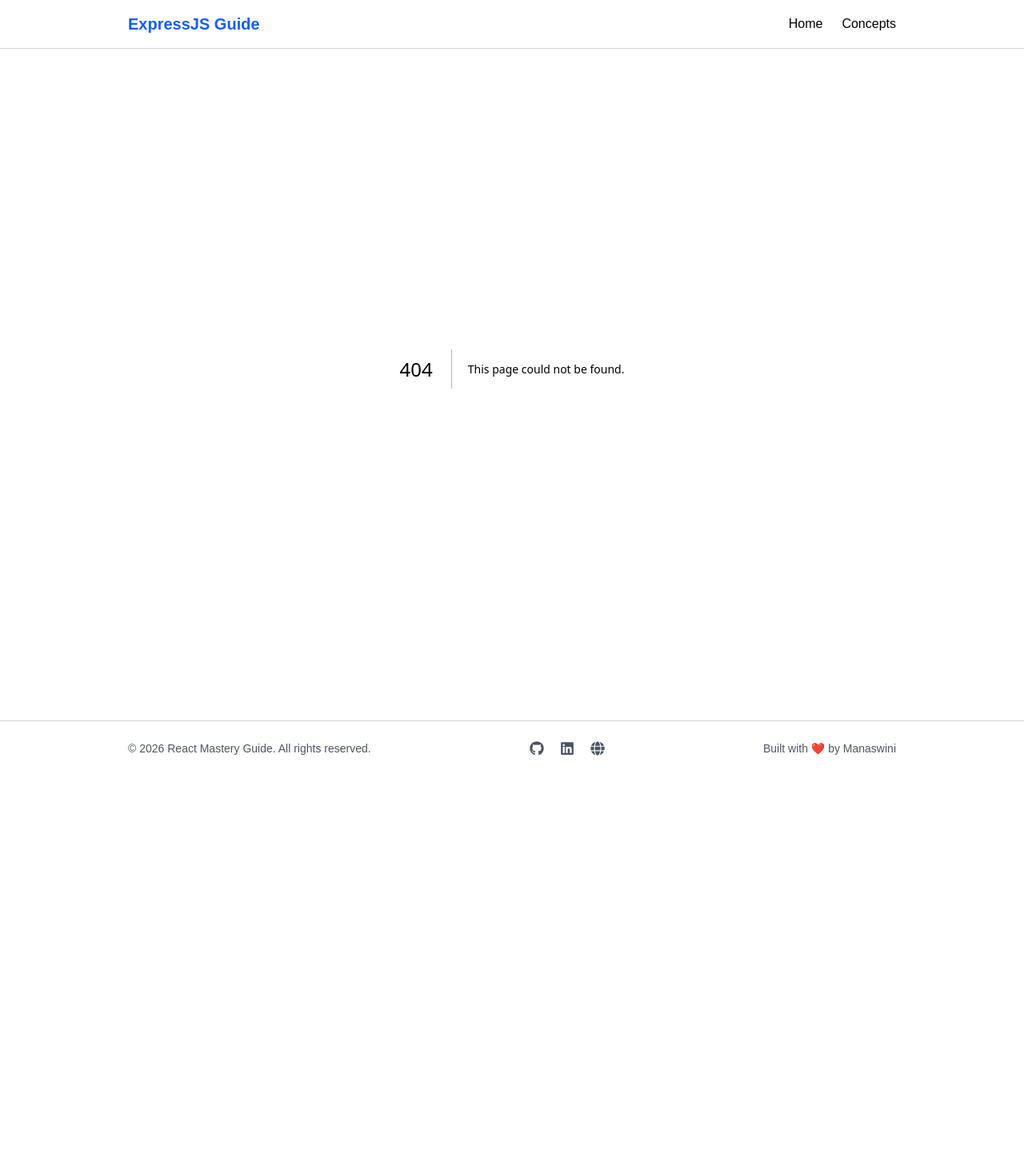
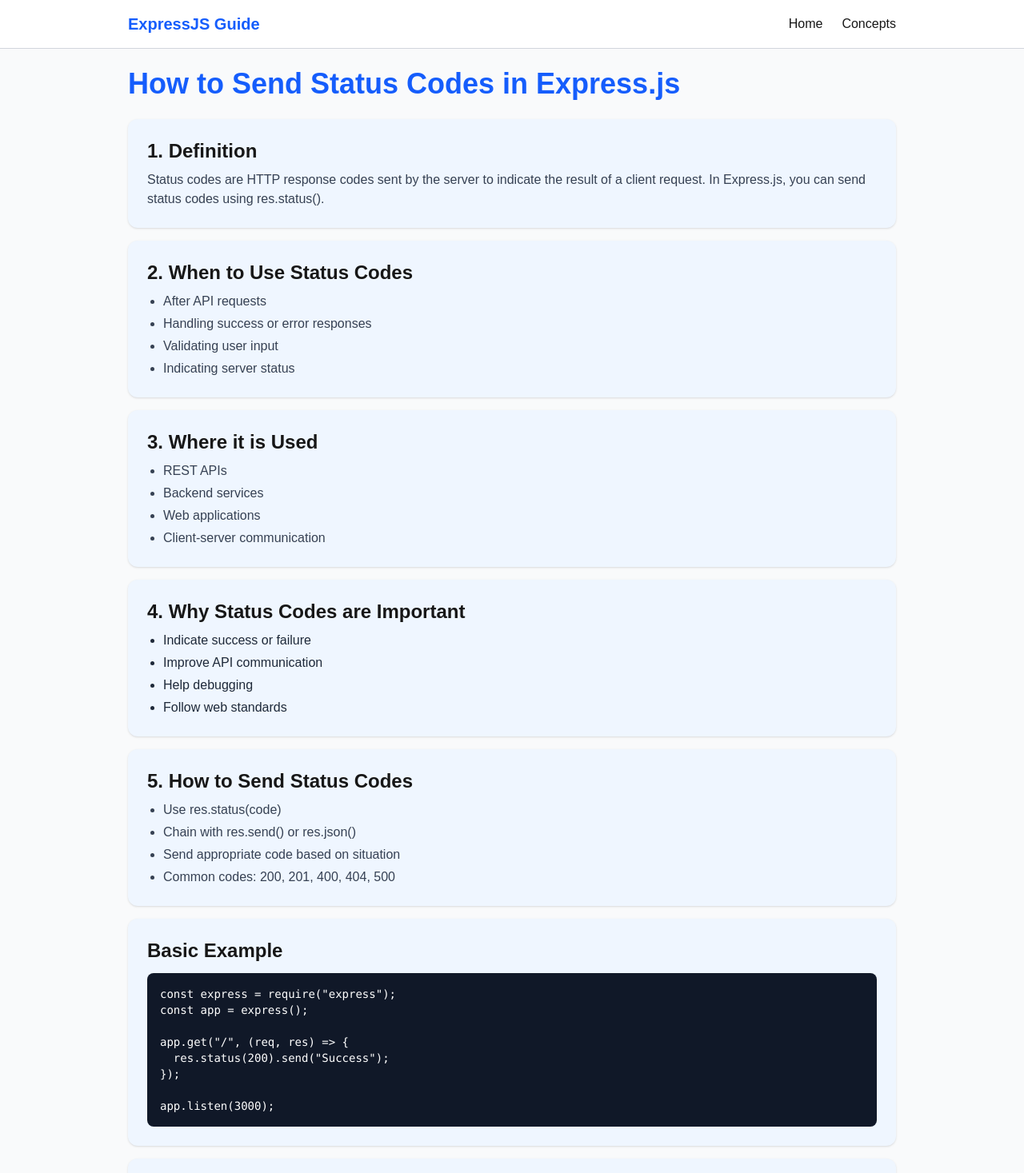
Before and after one commit to Monisasmal/ExpressJS-Concept, a Next.js app: page /concepts/StatusCodes in a window 1280 px wide. Before the commit this address had no page. Shown: the top 1467 px of the page at 80% size. Before the commit the page ends 970 px from the top, so only its background shows below. Built offline with nearby package versions, Linux system fonts and the light colour scheme.

Commit message:
first commit

```diff
--- /dev/null
+++ b/src/app/concepts/StatusCodes/page.tsx
@@ -0,0 +1,164 @@
+export default function StatusCodes() {
+  return (
+    <div className="bg-gray-50 min-h-screen">
+
+      {/* Container */}
+      <div className="w-full max-w-5xl mx-auto px-4 sm:px-6 lg:px-8 py-6">
+
+        {/* Header */}
+        <h1 className="text-2xl sm:text-3xl md:text-4xl font-bold text-blue-600 mb-6">
+          How to Send Status Codes in Express.js
+        </h1>
+
+        {/* Card Wrapper */}
+        <div className="space-y-4">
+
+          {/* Definition */}
+          <section className="bg-blue-50 shadow-sm rounded-xl p-4 sm:p-6">
+            <h2 className="text-lg sm:text-xl md:text-2xl font-semibold mb-2">
+              1. Definition
+            </h2>
+            <p className="text-sm sm:text-base text-gray-700">
+              Status codes are HTTP response codes sent by the server to indicate
+              the result of a client request. In Express.js, you can send status
+              codes using res.status().
+            </p>
+          </section>
+
+          {/* When */}
+          <section className="bg-blue-50 shadow-sm rounded-xl p-4 sm:p-6">
+            <h2 className="text-lg sm:text-xl md:text-2xl font-semibold mb-2">
+              2. When to Use Status Codes
+            </h2>
+            <ul className="list-disc ml-5 text-sm sm:text-base text-gray-700 space-y-1">
+              <li>After API requests</li>
+              <li>Handling success or error responses</li>
+              <li>Validating user input</li>
+              <li>Indicating server status</li>
+            </ul>
+          </section>
+
+          {/* Where */}
+          <section className="bg-blue-50 shadow-sm rounded-xl p-4 sm:p-6">
+            <h2 className="text-lg sm:text-xl md:text-2xl font-semibold mb-2">
+              3. Where it is Used
+            </h2>
+            <ul className="list-disc ml-5 text-sm sm:text-base text-gray-700 space-y-1">
+              <li>REST APIs</li>
+              <li>Backend services</li>
+              <li>Web applications</li>
+              <li>Client-server communication</li>
+            </ul>
+          </section>
+
+          {/* Why */}
+          <section className="bg-blue-50 shadow-sm rounded-xl p-4 sm:p-6">
+            <h2 className="text-lg sm:text-xl md:text-2xl font-semibold mb-2">
+              4. Why Status Codes are Important
+            </h2>
+            <ul className="list-disc ml-5 text-sm sm:text-base text-gray-800 space-y-1">
+              <li>Indicate success or failure</li>
+              <li>Improve API communication</li>
+              <li>Help debugging</li>
+              <li>Follow web standards</li>
+            </ul>
+          </section>
+
+          {/* How */}
+          <section className="bg-blue-50 shadow-sm rounded-xl p-4 sm:p-6">
+            <h2 className="text-lg sm:text-xl md:text-2xl font-semibold mb-2">
+              5. How to Send Status Codes
+            </h2>
+            <ul className="list-disc ml-5 text-sm sm:text-base text-gray-700 space-y-1">
+              <li>Use res.status(code)</li>
+              <li>Chain with res.send() or res.json()</li>
+              <li>Send appropriate code based on situation</li>
+              <li>Common codes: 200, 201, 400, 404, 500</li>
+            </ul>
+          </section>
+
+          {/* Code */}
+          <section className="bg-blue-50 shadow-sm rounded-xl p-4 sm:p-6">
+            <h2 className="text-lg sm:text-xl md:text-2xl font-semibold mb-3">
+              Basic Example
+            </h2>
+
+            <pre className="bg-gray-900 text-white p-3 sm:p-4 rounded-lg overflow-x-auto text-xs sm:text-sm">
+{`const express = require("express");
+const app = express();
+
+app.get("/", (req, res) => {
+  res.status(200).send("Success");
+});
+
+app.listen(3000);`}
+            </pre>
+          </section>
+
+          {/* Real Example */}
+          <section className="bg-blue-50 shadow-sm rounded-xl p-4 sm:p-6">
+            <h2 className="text-lg sm:text-xl md:text-2xl font-semibold mb-3">
+              Real Example
+            </h2>
+
+            <pre className="bg-gray-900 text-white p-3 sm:p-4 rounded-lg overflow-x-auto text-xs sm:text-sm">
+{`app.post("/login", (req, res) => {
+  const { username, password } = req.body;
+
+  if (username === "admin" && password === "123") {
+    res.status(200).json({ message: "Login Successful" });
+  } else {
+    res.status(401).json({ error: "Invalid Credentials" });
+  }
+});
+
+// Not found example
+app.get("/user/:id", (req, res) => {
+  res.status(404).json({ error: "User not found" });
+});`}
+            </pre>
+          </section>
+
+          {/* Advantages */}
+          <section className="bg-blue-50 shadow-sm rounded-xl p-4 sm:p-6">
+            <h2 className="text-lg sm:text-xl md:text-2xl font-semibold mb-2">
+              7. Advantages
+            </h2>
+            <ul className="list-disc ml-5 text-sm sm:text-base text-gray-700 space-y-1">
+              <li>Clear communication with client</li>
+              <li>Better API design</li>
+              <li>Helps debugging</li>
+              <li>Standardized responses</li>
+            </ul>
+          </section>
+
+          {/* Disadvantages */}
+          <section className="bg-blue-50 shadow-sm rounded-xl p-4 sm:p-6">
+            <h2 className="text-lg sm:text-xl md:text-2xl font-semibold mb-2">
+              8. Disadvantages
+            </h2>
+            <ul className="list-disc ml-5 text-sm sm:text-base text-gray-700 space-y-1">
+              <li>Incorrect codes can confuse clients</li>
+              <li>Requires understanding of HTTP standards</li>
+            </ul>
+          </section>
+
+          {/* Interview */}
+          <section className="bg-blue-50 shadow-sm rounded-xl p-4 sm:p-6">
+            <h2 className="text-lg sm:text-xl md:text-2xl font-semibold mb-2">
+              Interview Points
+            </h2>
+            <ul className="list-disc ml-5 text-sm sm:text-base text-gray-900 space-y-1">
+              <li>Use res.status()</li>
+              <li>Chain with send() or json()</li>
+              <li>200 = OK, 201 = Created</li>
+              <li>400 = Bad Request, 404 = Not Found</li>
+              <li>500 = Server Error</li>
+            </ul>
+          </section>
+
+        </div>
+      </div>
+    </div>
+  );
+}
--- a/src/app/concepts/page.tsx
+++ b/src/app/concepts/page.tsx
@@ -14,6 +14,7 @@
      {name: "What is req object in Express??", path:"/concepts/ReqObject"},
      {name: "What is res object in Express??", path:"/concepts/ResObject"},
      {name: "Difference between res.send and res.json?", path:"/concepts/SendVsJson"},
+     {name: "How to Send Status Codes in Express.js?", path:"/concepts/StatusCodes"},
 ];
 
 export default function Concepts(){
```
